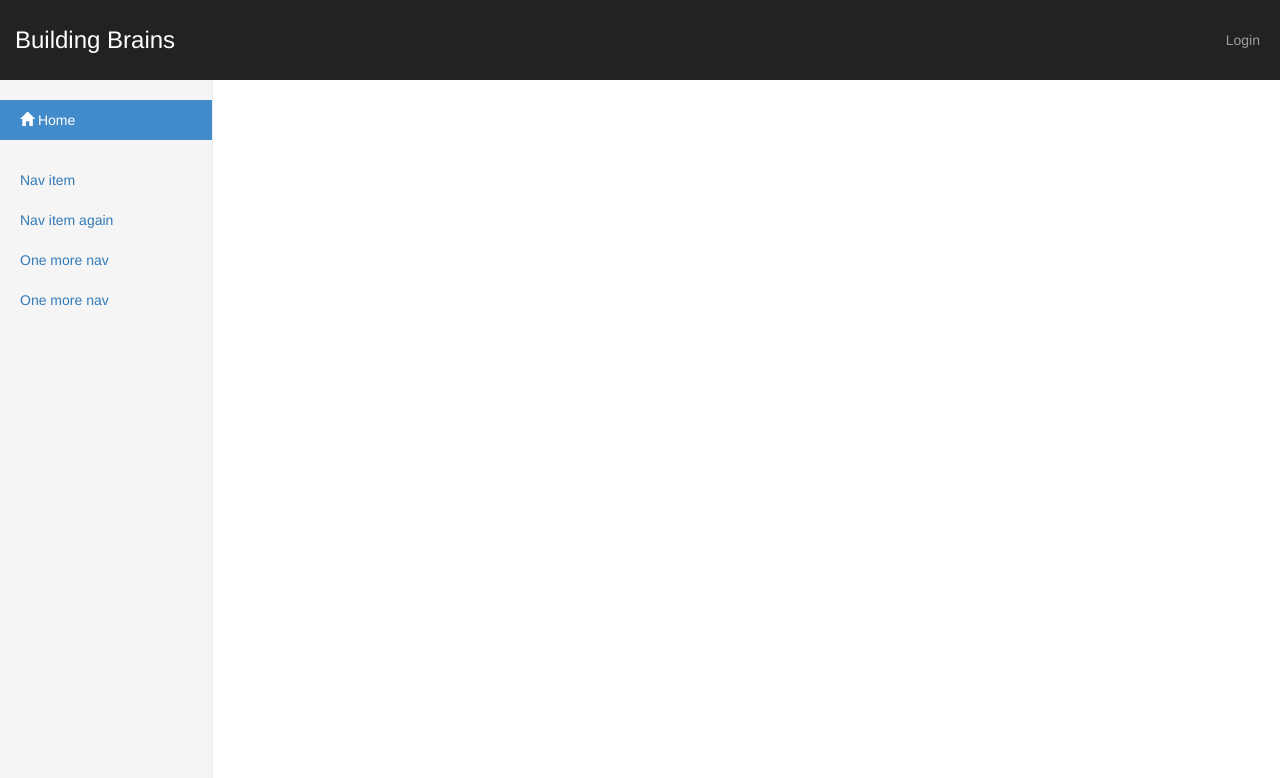
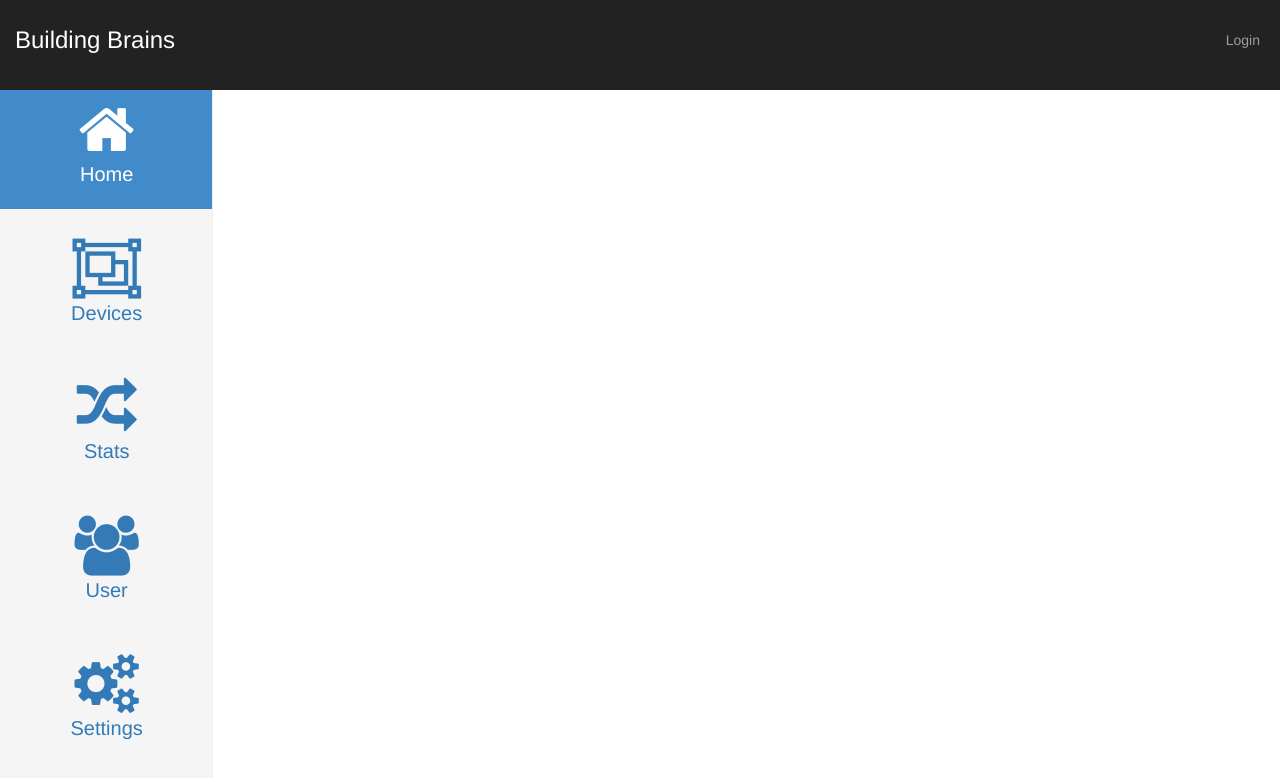
Before and after one commit to Phantom1771/buildingbrains_frontend, a React (Create React App) app in the folder Standalone_Homepage/: page / in a window 1280 px wide. Shown: the top 778 px of the page. Built offline with nearby package versions, Linux system fonts and the light colour scheme.

Commit message:
fancy demo page for week2 meeting

```diff
--- a/Standalone_Homepage/public/css/App.css
+++ b/Standalone_Homepage/public/css/App.css
@@ -106,7 +106,7 @@ body {
 
 
 .navbar {
-  min-height:80px;
+  min-height:90px;
 }
 .navbar-brand {
   font-size: 24px;
@@ -117,3 +117,13 @@ body {
   padding-top: 20px;
   padding-right: 20px;
 }
+
+.nav-sidebar > li > a{
+  min-height: 40px;
+  font-size: 20px;
+  text-align: center;
+}
+
+.sidebar{
+  top:70px;
+}
--- a/Standalone_Homepage/public/index.html
+++ b/Standalone_Homepage/public/index.html
@@ -31,5 +31,8 @@
     <link rel="stylesheet" href="https://maxcdn.bootstrapcdn.com/bootstrap/3.3.7/css/bootstrap.min.css">
     <script src="https://ajax.googleapis.com/ajax/libs/jquery/1.12.4/jquery.min.js"></script>
     <script src="https://maxcdn.bootstrapcdn.com/bootstrap/3.3.7/js/bootstrap.min.js"></script>>
+
+    <link rel="stylesheet" href="https://maxcdn.bootstrapcdn.com/font-awesome/4.7.0/css/font-awesome.min.css">
+
     <link href = "/css/App.css" rel = "stylesheet">
 </html>
--- a/Standalone_Homepage/src/Nav.js
+++ b/Standalone_Homepage/src/Nav.js
@@ -10,15 +10,39 @@ class Nav extends Component {
         <div className="col-sm-3 col-md-2 sidebar">
           <ul className="nav nav-sidebar">
             <li className="active "><a href="#">
-              <span className="glyphicon glyphicon-home"></span> Home
+              <i className="fa fa-home fa-3x" aria-hidden="true"></i>
+              <p>Home</p>
             </a></li>
           </ul>
+
           <ul className="nav nav-sidebar">
-            <li><a href="">Nav item</a></li>
-            <li><a href="">Nav item again</a></li>
-            <li><a href="">One more nav</a></li>
-            <li><a href="">One more nav</a></li>
+            <li><a href="">
+              <i className="fa fa-object-group fa-3x" aria-hidden="true"></i>
+              <p>Devices</p>
+              </a></li>
           </ul>
+
+          <ul className="nav nav-sidebar">
+            <li><a href="">
+              <i className="fa fa-random fa-3x" aria-hidden="true"></i>
+              <p>Stats</p>
+              </a></li>
+          </ul>
+
+          <ul className="nav nav-sidebar">
+            <li><a href="">
+              <i className="fa fa-users fa-3x" aria-hidden="true"></i>
+              <p>User</p>
+              </a></li>
+          </ul>
+
+          <ul className="nav nav-sidebar">
+            <li><a href="">
+              <i className="fa fa-cogs fa-3x" aria-hidden="true"></i>
+              <p>Settings</p>
+              </a></li>
+          </ul>
+
         </div>
         </div>
         </div>
```
